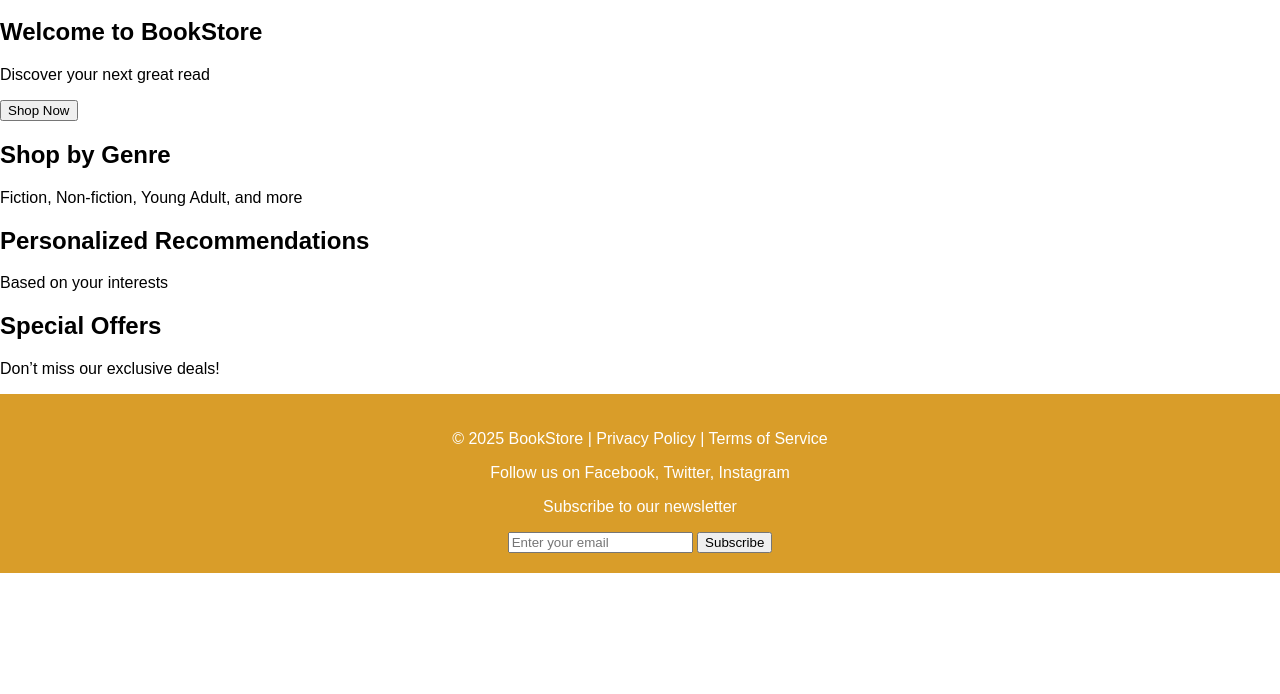
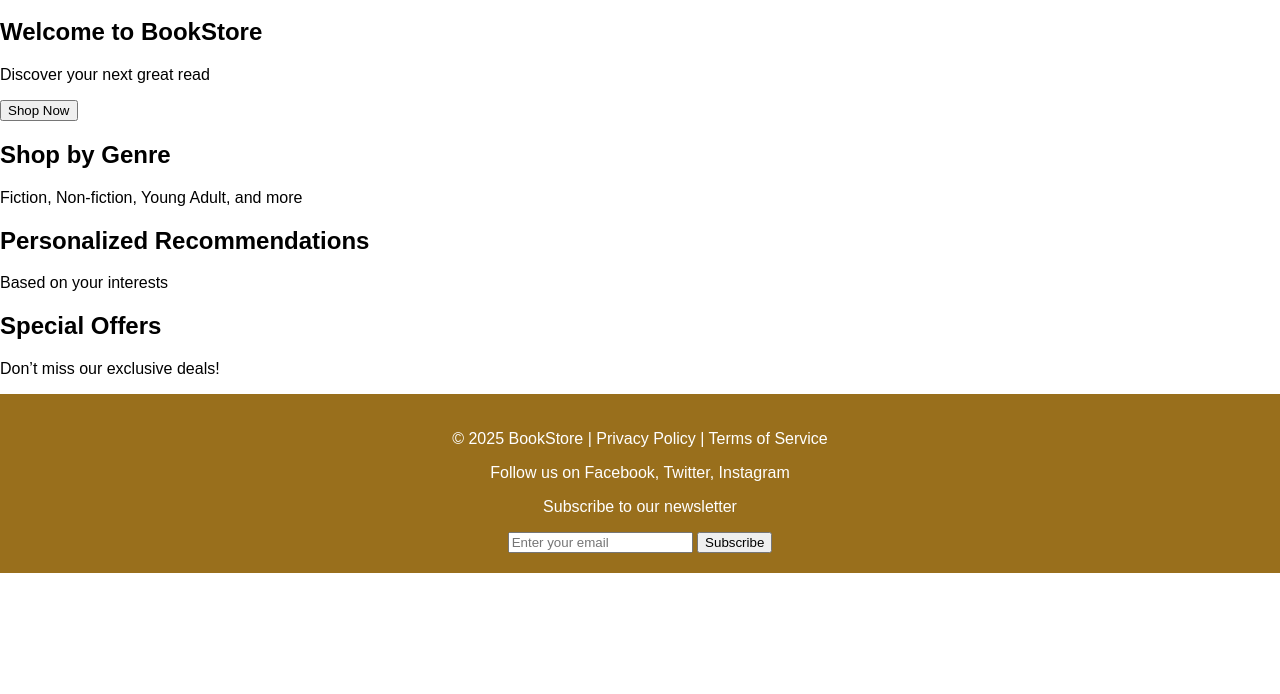
Before and after one commit to g3nke11/book_seller, a website built with Vite: page src/index.html in a window 1280 px wide. Shown: the part 106-800 px from the top of the page. Built offline with nearby package versions, Linux system fonts and the light colour scheme.

Commit message:
testing colors

```diff
--- a/src/css/partials/variables.css
+++ b/src/css/partials/variables.css
@@ -1,6 +1,6 @@
 :root {
   --bs-black: #000;
-  --bs-brown: #d99d29;
+  --bs-brown: #996f1c;
   --bs-grey-2: #444;
   --bs-grey-3: #ccc;
   --bs-grey-4: #222;
```
